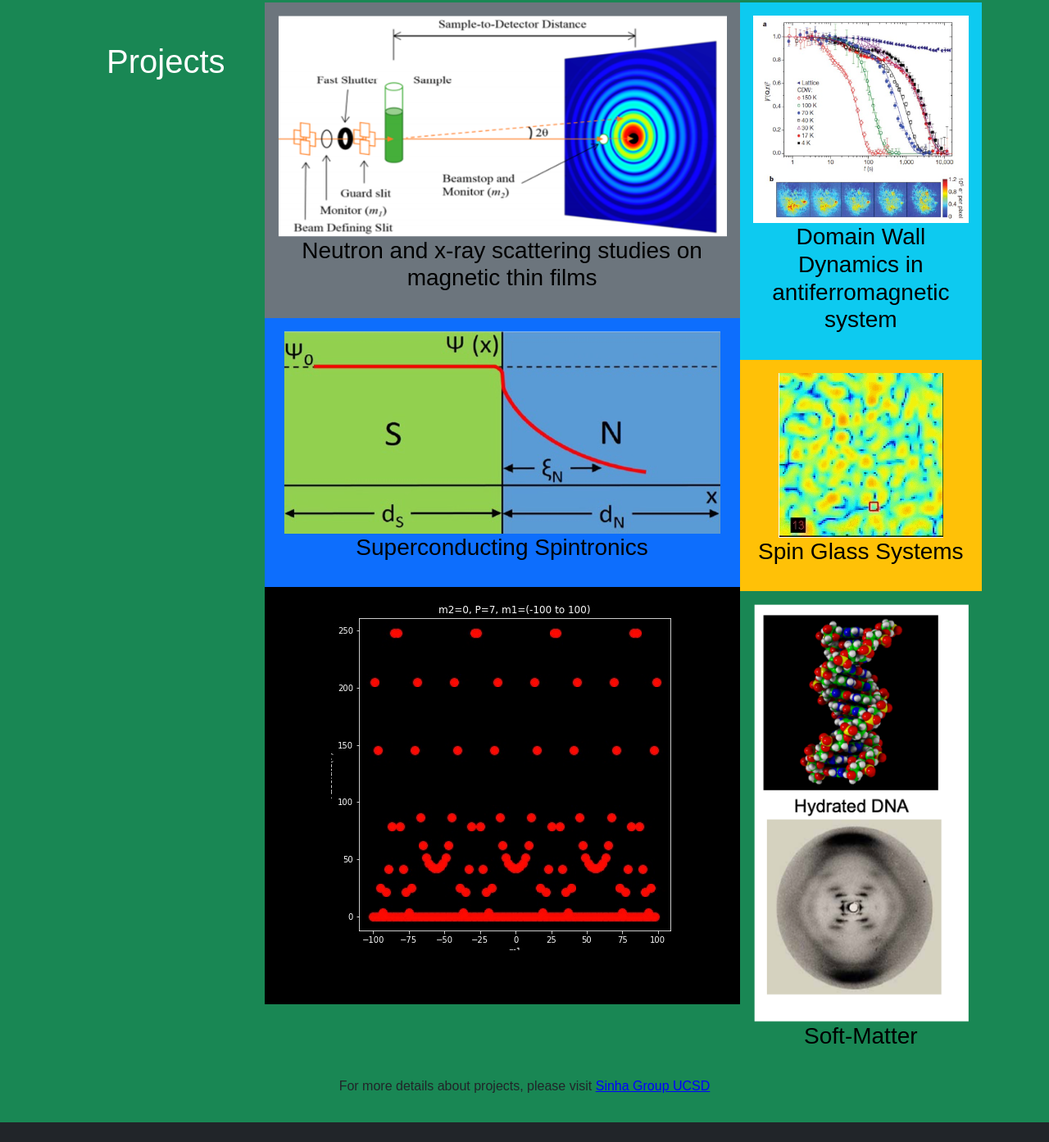
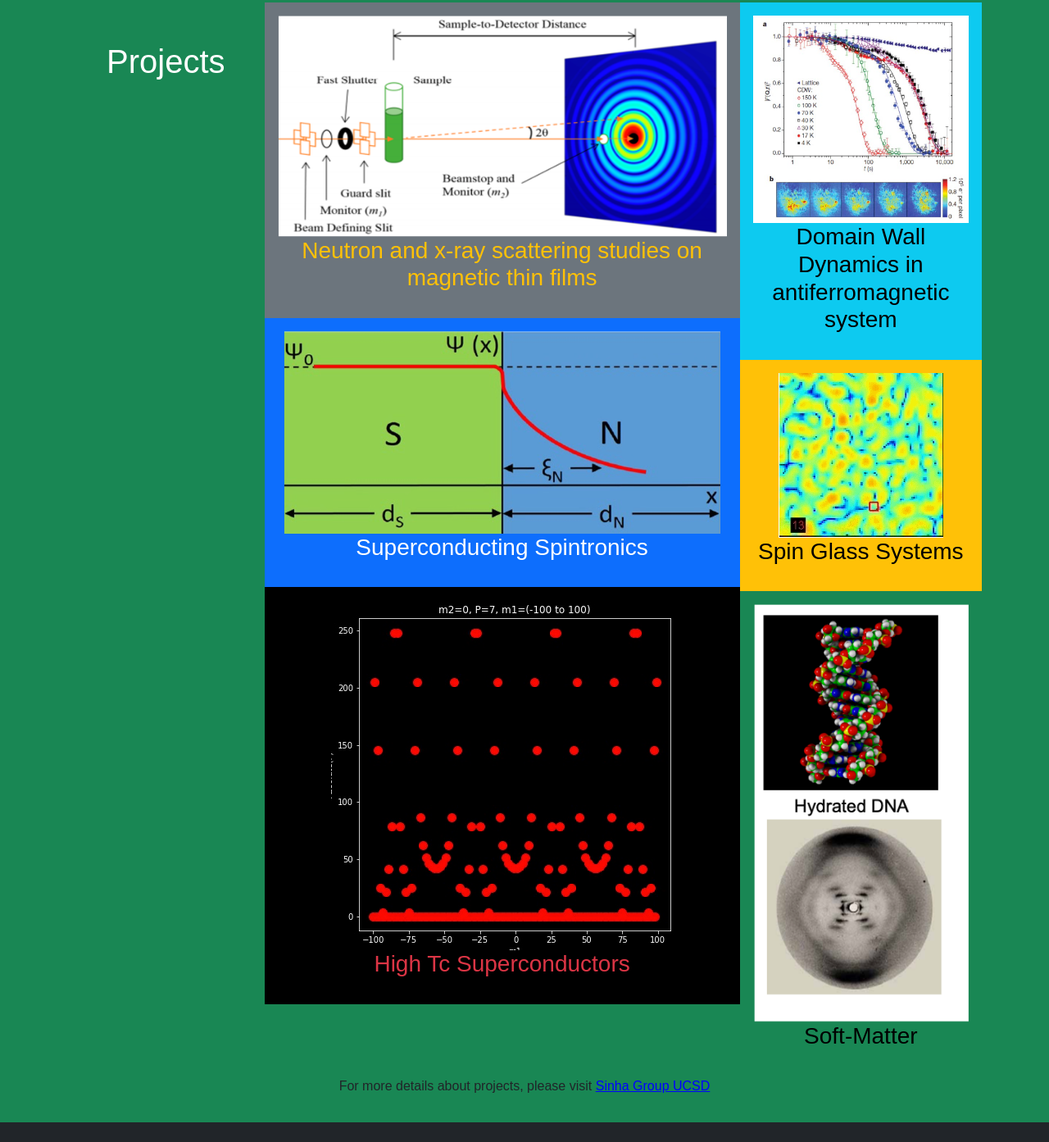
Before and after one commit to pandeysudip/bio, a plain HTML site: page index.html in a window 1280 px wide. Shown: the part 2606-3999 px from the top of the page at 82% size. Drawn offline with nearby package versions, Linux system fonts and the light colour scheme.

Commit message:
final updates

```diff
--- a/index.html
+++ b/index.html
@@ -426,7 +426,7 @@
                   <div class="card-image">
                     <img class="img-fluid  " src="images/xray1.png" alt="siuc picture" />
                   </div>
-                  <h3 class="card-title text-black mb-3">
+                  <h3 class="card-title text-warning mb-3">
                     Neutron and x-ray scattering studies on magnetic thin films
                   </h3>
                   <p class="card-text">
@@ -439,7 +439,7 @@
                   <div class="card-image">
                     <img class="img-fluid  " src="images/hetro.png" alt="siuc picture" />
                   </div>
-                  <h3 class="card-title text-black mb-3">
+                  <h3 class="card-title text-white mb-3">
                     Superconducting Spintronics
                   </h3>
                   <p class="card-text">
@@ -452,7 +452,7 @@
                   <div class="card-image">
                     <img class="img-fluid  " src="images/super.png" alt="tu picture" />
                   </div>
-                  <h3 class="card-title text-black mb-3">
+                  <h3 class="card-title text-danger mb-3">
                     High Tc Superconductors
                   </h3>
                   <p class="card-text">
```
